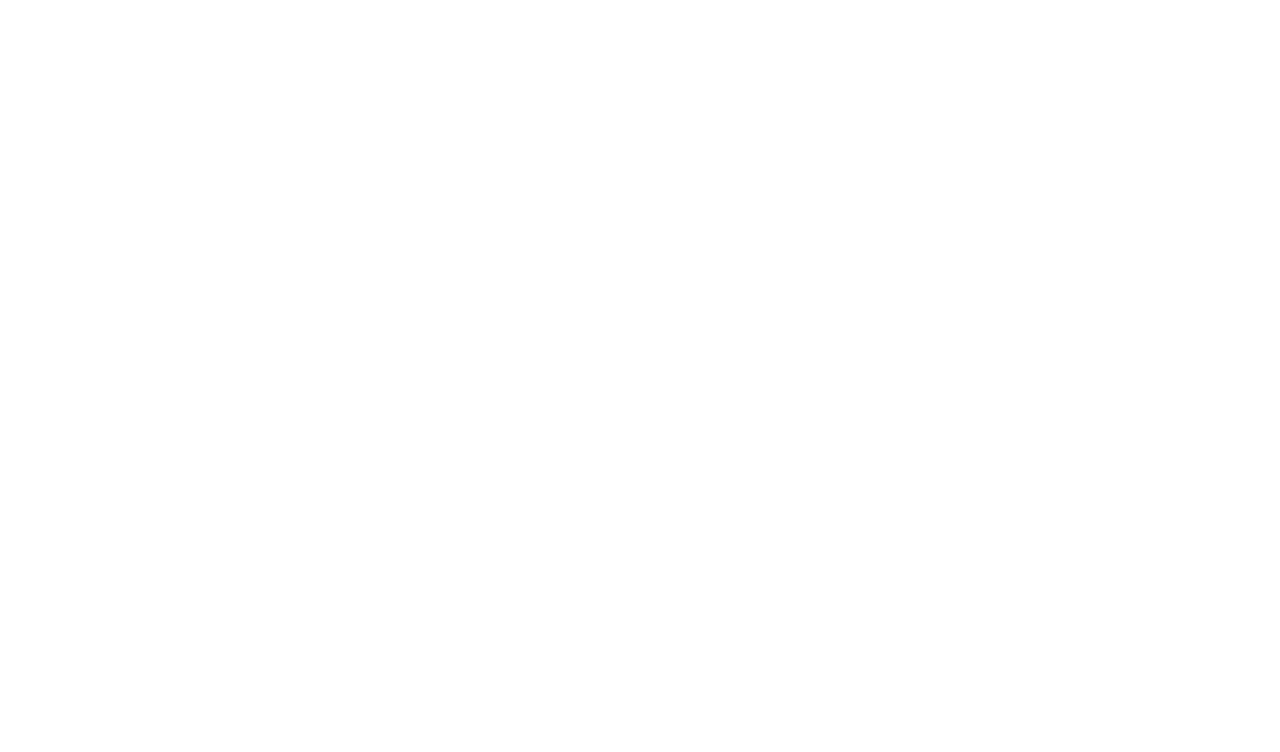
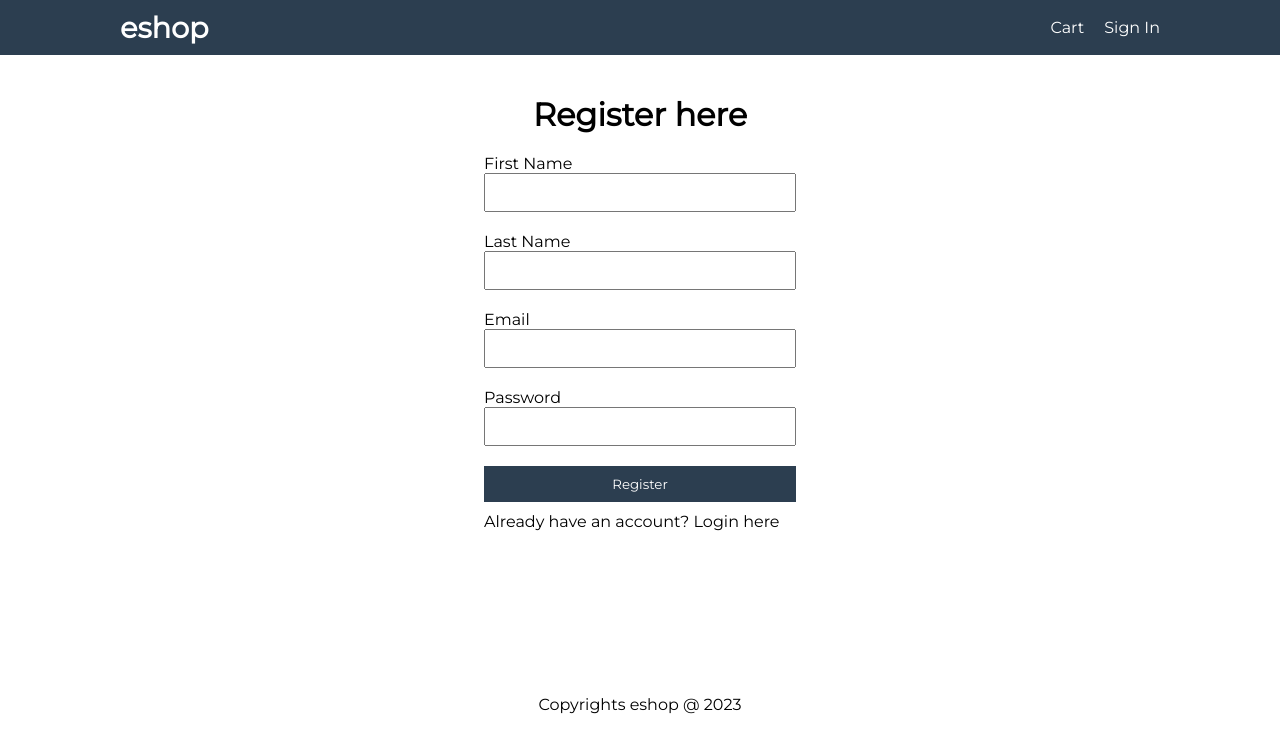
Before and after one commit to itzzmeakhi/eShop, a React (Create React App) app in the folder client/: page /register in a window 1280 px wide. Before the commit this address had no page. Shown: the top 752 px of the page. Built offline with nearby package versions, Linux system fonts and the light colour scheme.

Commit message:
feat: added login and register components and integrated them with BE endpoints

```diff
--- a/client/src/App.js
+++ b/client/src/App.js
@@ -5,6 +5,8 @@
 import Home from './pages/Home/Home';
 import Pdp from './pages/Pdp/Pdp';
 import Cart from './pages/Cart/Cart';
+import Login from './pages/Login/Login';
+import Register from './pages/Register/Register';
 
 import './App.scss';
 
@@ -15,10 +17,12 @@
         <Route path='/' element={<Layout />}>
           <Route index element={<Home />} />
           <Route path='product/:id' element={<Pdp />} />
-          <Route path='/cart'>
+          <Route path='cart'>
             <Route index element={<Cart />} />
             <Route path=':productId' element={<Cart />} />
           </Route>
+          <Route path='login' element={<Login />} />
+          <Route path='register' element={<Register />} />
         </Route>
       </Routes>
     </div>
--- a/client/src/components/Header/Header.js
+++ b/client/src/components/Header/Header.js
@@ -1,9 +1,14 @@
 import React from 'react';
 import { Link } from 'react-router-dom';
+import { useDispatch, useSelector } from 'react-redux';
+
+import { onLogoutUser } from './../../redux/user/actions';
 
 import './Header.scss';
 
 const Header = () => {
+  const dispatch = useDispatch();
+  const { loggedInUser } = useSelector(state => state.user);
   return (
     <header>
       <div className='brand'>
@@ -17,11 +22,26 @@
           className='nav__link'>
             Cart
         </Link>
-        <Link
-          to='/signin'
-          className='nav__link'>
-            Sign In
+        {loggedInUser ? (
+          <>
+            <Link
+              to='/profile'
+              className='nav__link'>
+                {loggedInUser.firstName}
+            </Link>
+            <Link
+              onClick={() => dispatch(onLogoutUser())}
+              className='nav__link'>
+                Sign out
+          </Link>
+        </>
+        ) : (
+          <Link
+            to='/login'
+            className='nav__link'>
+              Sign In
         </Link>
+        )}
       </nav>
     </header>
   );
--- /dev/null
+++ b/client/src/pages/Login/Login.js
@@ -0,0 +1,75 @@
+import React, { useState, useEffect } from 'react';
+import { useDispatch, useSelector } from 'react-redux';
+import { Link, useNavigate } from 'react-router-dom';
+
+import Alert from '../../components/Alert/Alert';
+import Spinner from '../../components/Spinner/Spinner';
+
+import { onLoginUser } from './../../redux/user/actions';
+
+import './Login.scss';
+
+const Login = () => {
+  const [email, setEmail] = useState('');
+  const [password, setPassword] = useState('');
+  const dispatch = useDispatch();
+  const navigate = useNavigate();
+
+  const userInfo = useSelector(state => state.user);
+  const { loggedInUser, error, loading } = userInfo;
+
+  useEffect(() => {
+    if(loggedInUser) {
+      navigate('/');
+    }
+  }, [ loggedInUser, navigate ]);
+
+  const loginHandler = (e) => {
+    e.preventDefault();
+    dispatch(onLoginUser({
+      email,
+      password
+    }));
+  }
+
+  return (
+    <div className='login'>
+      <h1>Login here</h1>
+      {error && <Alert type='error' message={error} /> }
+      <form onSubmit={loginHandler}>
+        <div className='form-control'>
+          <label htmlFor='email'>Email</label>
+          <input
+            type='email'
+            id='email'
+            name='email'
+            value={email}
+            disabled={loading}
+            onChange={(e) => setEmail(e.target.value)}
+          />
+        </div>
+        <div className='form-control'>
+          <label htmlFor='password'>Password</label>
+          <input
+            type='password'
+            id='password'
+            name='password'
+            value={password}
+            disabled={loading}
+            onChange={(e) => setPassword(e.target.value)}
+          />
+        </div>
+        {loading ? <Spinner /> : (
+          <button
+            className='login-btn'
+            type='submit'>
+            Login
+          </button>
+        )}
+       <span> New user? <Link to='/register'>Register here</Link></span>
+      </form>
+    </div>
+  );
+};
+
+export default Login;
--- /dev/null
+++ b/client/src/pages/Login/Login.scss
@@ -0,0 +1,33 @@
+.login {
+  display: flex;
+  flex-direction: column;
+  align-items: center;
+  justify-content: center;
+  row-gap: 20px;
+  form {
+    width: 30%;
+    .form-control {
+      display: flex;
+      flex-direction: column;
+      margin-bottom: 20px;
+      input {
+        padding: 10px;
+        &:focus {
+          outline: none;
+        }
+      }
+    }
+    .login-btn {
+      width: 100%;
+      padding: 10px;
+      cursor: pointer;
+      background-color: #2c3e50;
+      color: #fff;
+      border: none;
+      margin-bottom: 10px;
+    }
+    .spinner {
+      margin: 0 auto;
+    }
+  }
+}
--- /dev/null
+++ b/client/src/pages/Register/Register.js
@@ -0,0 +1,101 @@
+import React, { useState, useEffect } from 'react';
+import { useDispatch, useSelector } from 'react-redux';
+import { Link, useNavigate } from 'react-router-dom';
+
+import Alert from '../../components/Alert/Alert';
+import Spinner from '../../components/Spinner/Spinner';
+
+import { onRegisterUser } from './../../redux/user/actions';
+
+import './Register.scss';
+
+const Register = () => {
+  const [firstName, setFirstName] = useState('');
+  const [lastName, setLastName] = useState('');
+  const [email, setEmail] = useState('');
+  const [password, setPassword] = useState('');
+  const dispatch = useDispatch();
+  const navigate = useNavigate();
+
+  const userInfo = useSelector(state => state.user);
+  const { loggedInUser, error, loading } = userInfo;
+
+  useEffect(() => {
+    if(loggedInUser) {
+      navigate('/');
+    }
+  }, [ loggedInUser, navigate ]);
+
+  const registerHandler = (e) => {
+    e.preventDefault();
+    dispatch(onRegisterUser({
+      email,
+      password,
+      firstName,
+      lastName
+    }));
+  }
+
+  return (
+    <div className='register'>
+      <h1>Register here</h1>
+      {error && <Alert type='error' message={error} /> }
+      <form onSubmit={registerHandler}>
+        <div className='form-control'>
+          <label htmlFor='firstName'>First Name</label>
+          <input
+            type='text'
+            id='firstName'
+            name='firstName'
+            value={firstName}
+            disabled={loading}
+            onChange={(e) => setFirstName(e.target.value)}
+          />
+        </div>
+        <div className='form-control'>
+          <label htmlFor='lastName'>Last Name</label>
+          <input
+            type='text'
+            id='lastName'
+            name='lastName'
+            value={lastName}
+            disabled={loading}
+            onChange={(e) => setLastName(e.target.value)}
+          />
+        </div>
+        <div className='form-control'>
+          <label htmlFor='email'>Email</label>
+          <input
+            type='email'
+            id='email'
+            name='email'
+            value={email}
+            disabled={loading}
+            onChange={(e) => setEmail(e.target.value)}
+          />
+        </div>
+        <div className='form-control'>
+          <label htmlFor='password'>Password</label>
+          <input
+            type='password'
+            id='password'
+            name='password'
+            value={password}
+            disabled={loading}
+            onChange={(e) => setPassword(e.target.value)}
+          />
+        </div>
+        {loading ? <Spinner /> : (
+          <button
+            className='register-btn'
+            type='submit'>
+            Register
+          </button>
+        )}
+       <span> Already have an account? <Link to='/login'>Login here</Link></span>
+      </form>
+    </div>
+  );
+};
+
+export default Register;
--- /dev/null
+++ b/client/src/pages/Register/Register.scss
@@ -0,0 +1,33 @@
+.register {
+  display: flex;
+  flex-direction: column;
+  align-items: center;
+  justify-content: center;
+  row-gap: 20px;
+  form {
+    width: 30%;
+    .form-control {
+      display: flex;
+      flex-direction: column;
+      margin-bottom: 20px;
+      input {
+        padding: 10px;
+        &:focus {
+          outline: none;
+        }
+      }
+    }
+    .register-btn {
+      width: 100%;
+      padding: 10px;
+      cursor: pointer;
+      background-color: #2c3e50;
+      color: #fff;
+      border: none;
+      margin-bottom: 10px;
+    }
+    .spinner {
+      margin: 0 auto;
+    }
+  }
+}
--- a/client/src/redux/store.js
+++ b/client/src/redux/store.js
@@ -6,14 +6,20 @@
   pdpReducer
 } from './products/reducers';
 import cartReducer from './cart/reducers';
+import userReducer from './user/reducers';
 
 const middleware = [ thunk ];
 
 const cartItemsFromStorage = localStorage.getItem('cartItems') ? JSON.parse(localStorage.getItem('cartItems')) : [];
 
+const userDataFromStorage = localStorage.getItem('loggedInUser') ? JSON.parse(localStorage.getItem('loggedInUser')) : null;
+
 const initialState = {
   cart: {
-      cartItems: cartItemsFromStorage
+    cartItems: cartItemsFromStorage
+  },
+  user: {
+    loggedInUser: userDataFromStorage
   }
 };
 
@@ -21,7 +27,8 @@
   reducer: {
     productList: productListReducer,
     pdp: pdpReducer,
-    cart: cartReducer
+    cart: cartReducer,
+    user: userReducer
   },
   middleware: (getDefaultMiddleware) => getDefaultMiddleware().concat(middleware),
   preloadedState: initialState
--- /dev/null
+++ b/client/src/redux/user/actions.js
@@ -0,0 +1,71 @@
+import axios from 'axios';
+
+import {
+  loginUserStart,
+  loginUserSuccess,
+  loginUserFail,
+  logoutUser,
+  registerUserStart,
+  registerUserFail
+} from './reducers';
+
+const onLoginUser = ({ email, password }) => async (dispatch) => {
+  try {
+    dispatch(loginUserStart());
+    const config = {
+      headers: {
+        'Content-Type': 'application/json'
+      }
+    }
+    const { data } = await axios.post(
+      '/api/users/login',
+      { email, password },
+      config
+    );
+
+    dispatch(loginUserSuccess(data));
+
+    localStorage.setItem('loggedInUser', JSON.stringify(data));
+  } catch(err) {
+    const errMsg = err?.response?.data?.message ? err?.response?.data?.message : err?.message ? err?.message : 'An Unexpected error occurred. Please try again';
+    dispatch(loginUserFail(errMsg));
+  }
+};
+
+const onRegisterUser = ({ email, password, firstName, lastName }) => async (dispatch) => {
+  try {
+    dispatch(registerUserStart());
+    const config = {
+      headers: {
+        'Content-Type': 'application/json'
+      }
+    }
+    const { data } = await axios.post(
+      '/api/users',
+      { email, password, firstName, lastName },
+      config
+    );
+
+    dispatch(loginUserSuccess(data));
+
+    localStorage.setItem('loggedInUser', JSON.stringify(data));
+  } catch(err) {
+    const errMsg = err?.response?.data?.message ? err?.response?.data?.message : err?.message ? err?.message : 'An Unexpected error occurred. Please try again';
+    dispatch(registerUserFail(errMsg));
+  }
+};
+
+const onLogoutUser = () => (dispatch) => {
+  try {
+    localStorage.removeItem('loggedInUser');
+    dispatch(logoutUser());
+  } catch(err) {
+    console.log(err);
+  }
+};
+
+export {
+  onLoginUser,
+  onLogoutUser,
+  onRegisterUser
+};
--- /dev/null
+++ b/client/src/redux/user/reducers.js
@@ -0,0 +1,47 @@
+import { createSlice } from '@reduxjs/toolkit';
+
+const userSlice = createSlice({
+  name: 'user',
+  initialState: {
+    loggedInUser: null,
+    loading: true,
+    error: null
+  },
+  reducers: {
+    loginUserStart(state) {
+      state.loading = true;
+    },
+    loginUserSuccess(state, action) {
+      state.loading = false;
+      state.loggedInUser = action.payload;
+    },
+    loginUserFail(state, action) {
+      state.loading = false;
+      state.error = action.payload;
+    },
+    logoutUser(state) {
+      state.loading = false;
+      state.error = null;
+      state.loggedInUser = null;
+    },
+    registerUserStart(state) {
+      state.loading = true;
+    },
+    registerUserFail(state, action) {
+      state.loading = false;
+      state.error = action.payload;
+    }
+  }
+});
+
+
+export default userSlice.reducer;
+
+export const {
+  loginUserStart,
+  loginUserSuccess,
+  loginUserFail,
+  logoutUser,
+  registerUserStart,
+  registerUserFail
+} = userSlice.actions;
```
